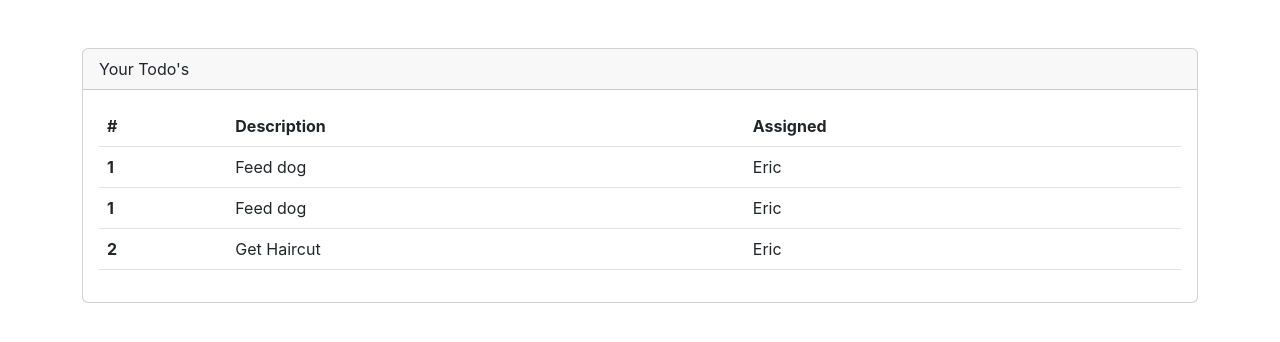
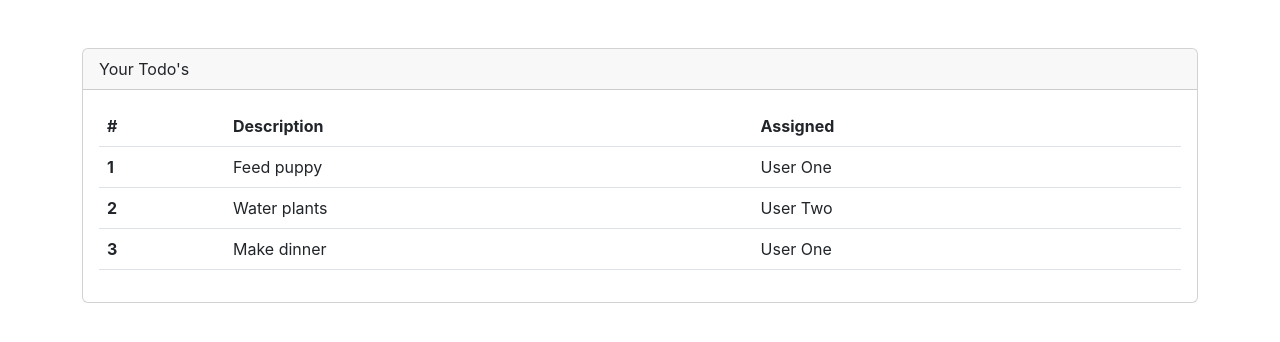
Before and after one commit to Gaurav-sahal/learn-react, a React (Create React App) app: page / in a window 1280 px wide. Shown: the top 342 px of the page. Built offline with nearby package versions, Linux system fonts and the light colour scheme.

Commit message:
Passing data to React components dynamically

```diff
--- a/src/App.js
+++ b/src/App.js
@@ -2,6 +2,13 @@
 import TodoRowItem from './components/TodoRowItem';
 
 function App() {
+
+  const todos = [
+    {rowNumber: 1, rowDescription: 'Feed puppy', rowAssigned: 'User One'},
+    {rowNumber: 2, rowDescription: 'Water plants', rowAssigned: 'User Two'},
+    {rowNumber: 3, rowDescription: 'Make dinner', rowAssigned: 'User One'}
+  ]
+
   return (
     <div className='mt-5 container'>
       <div className='card'>
@@ -18,13 +25,21 @@
               </tr>
             </thead>
             <tbody>
-              <TodoRowItem/>
-              <TodoRowItem/>
-              <tr>
-                <th scope='row'>2</th>
-                <td>Get Haircut</td>
-                <td>Eric</td>
-              </tr>
+              <TodoRowItem
+                rowNumber={todos[0].rowNumber}
+                rowDescription={todos[0].rowDescription}
+                rowAssigned={todos[0].rowAssigned}
+              />
+              <TodoRowItem
+                rowNumber={todos[1].rowNumber}
+                rowDescription={todos[1].rowDescription}
+                rowAssigned={todos[1].rowAssigned}
+              />
+              <TodoRowItem
+                rowNumber={todos[2].rowNumber}
+                rowDescription={todos[2].rowDescription}
+                rowAssigned={todos[2].rowAssigned}
+              />
             </tbody>
           </table>
         </div>
--- a/src/components/TodoRowItem.js
+++ b/src/components/TodoRowItem.js
@@ -1,14 +1,10 @@
-function TodoRowItem(){
-
-    const rowNumber = 1;
-    const rowDescription = 'Feed dog';
-    const rowAssigned = 'Eric';
+function TodoRowItem(props){
 
     return (
         <tr>
-            <th scope="row">{rowNumber}</th>
-            <td>{rowDescription}</td>
-            <td>{rowAssigned}</td>
+            <th scope="row">{props.rowNumber}</th>
+            <td>{props.rowDescription}</td>
+            <td>{props.rowAssigned}</td>
         </tr>
     )
 }
```
